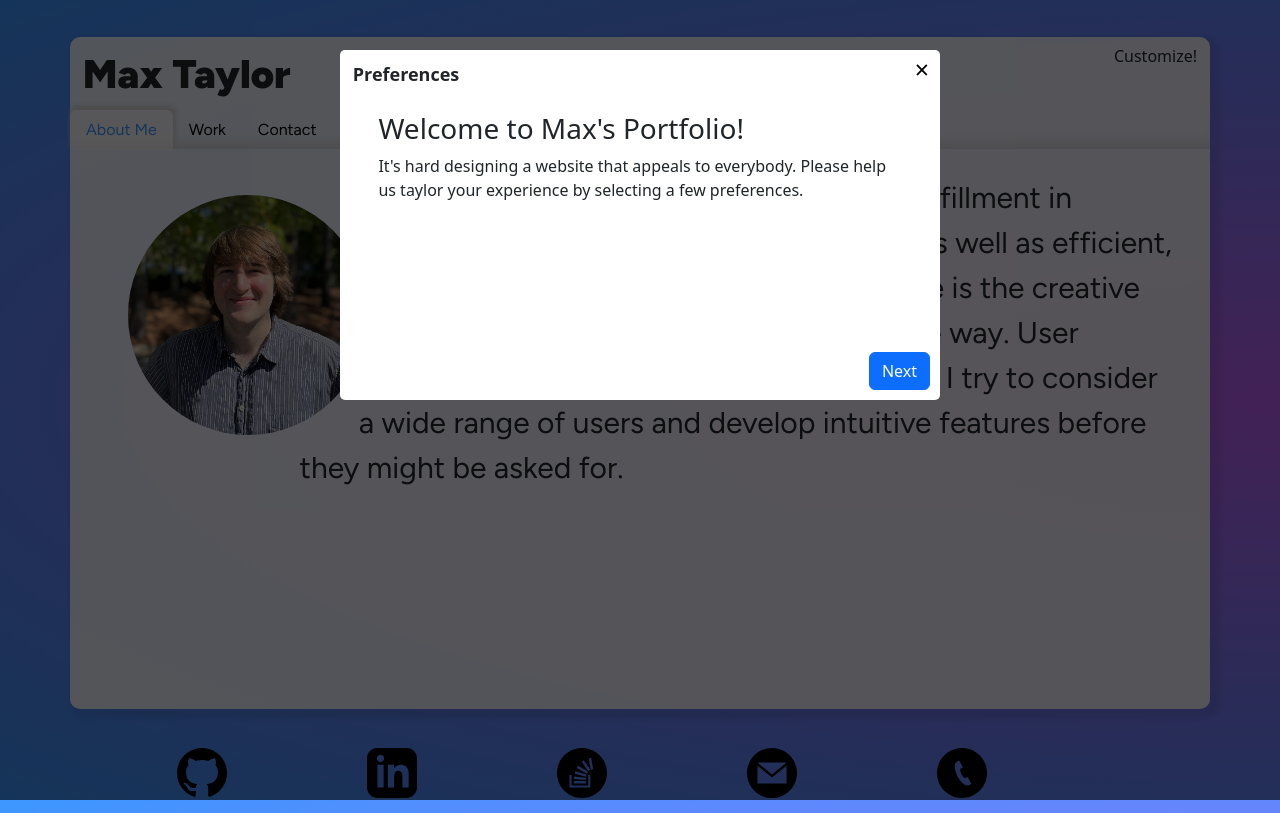
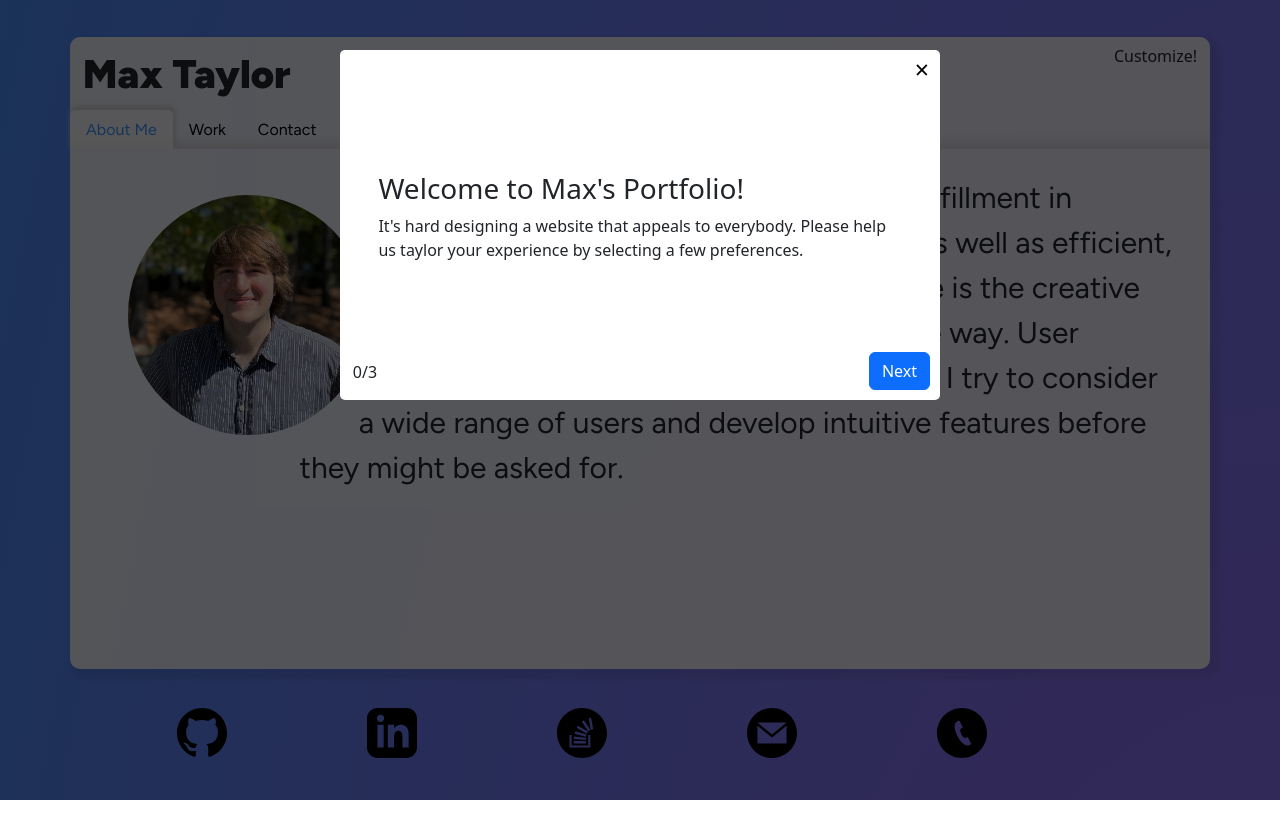
Before and after one commit to maxbransontaylor/my-portfolio, a React (Create React App) app: page / in a window 1280 px wide. Built offline with nearby package versions, Linux system fonts and the light colour scheme.

Commit message:
small changes, new resume

```diff
--- a/src/components/Modal/Font.js
+++ b/src/components/Modal/Font.js
@@ -8,7 +8,7 @@ function Font({ preferences, setPreferences }) {
 
   return (
     <>
-      <h2>Which font looks the most professional?</h2>
+      <h2>Which font do you prefer?</h2>
       <form onChange={handleChange}>
         <div className="form-check" id="indie">
           <input
--- a/src/components/Modal/index.css
+++ b/src/components/Modal/index.css
@@ -98,7 +98,7 @@ h2{
     /* border: 2px solid black; */
     }
 
-    @media screen and (max-width: 400px) {
+    @media screen and (max-width: 429px) {
         .pictures {
             width: 25%;
             padding-top: 25%
--- a/src/components/Modal/index.js
+++ b/src/components/Modal/index.js
@@ -28,8 +28,7 @@ function Modal({ setShowModal, preferences, setPreferences }) {
       className={`modalBackdrop ${pageLoad ? "yopacity" : "nopacity"}`}
       onClick={backdropClose}
     >
-      <div className="modalContainer">
-        <h3 className="modalTitle">Preferences</h3>
+      <div className="modalContainer d-flex align-items-center">
         <button
           className="close"
           onClick={() => {
@@ -61,7 +60,7 @@ function Modal({ setShowModal, preferences, setPreferences }) {
             />
           )}
         </section>
-        {page > 0 && <p id="pagecounter">{page}/3</p>}
+        <p id="pagecounter">{page}/3</p>
         <div id="buttoncontainer">
           {page > 0 && (
             <>
--- a/src/index.css
+++ b/src/index.css
@@ -34,7 +34,7 @@ a {
 }
 
 main {
-  height: 70vh;
+  height: 65vh;
   position: relative;
 
 }
@@ -409,7 +409,9 @@ footer {
   #resume-btn {
     display: none;
   }
-
+body{
+  padding-top: 1vh;
+}
   #mobile-resume-btn {
     display: flex;
     justify-content: center;
```
Also changed, not shown: 1 other file (tests, documents, lock files or other folders).
